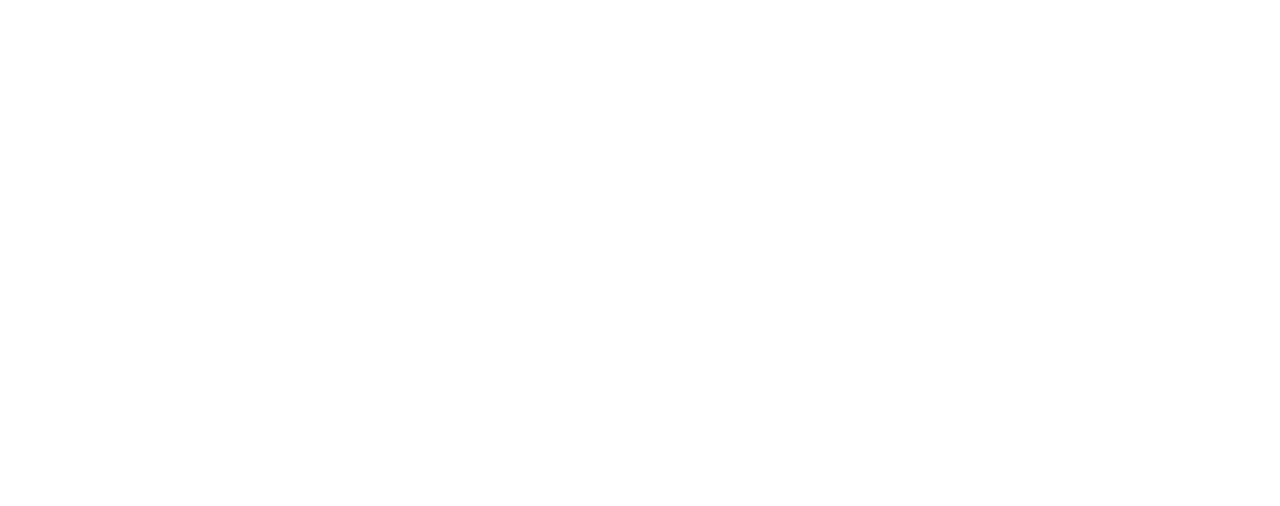
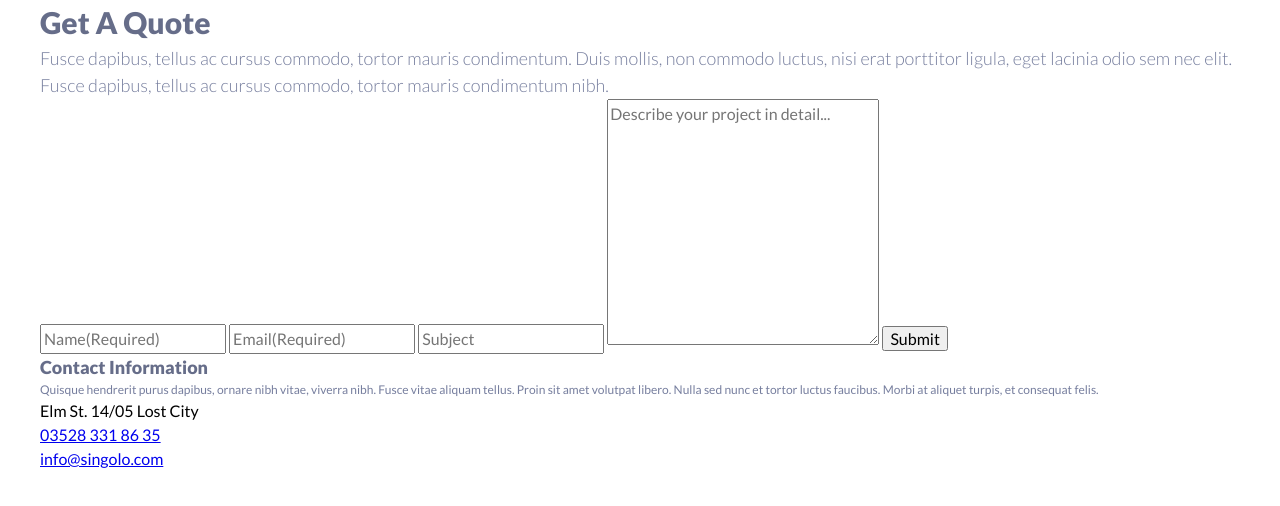
Before and after one commit to borodichAlex/singolo, a plain HTML site: page singolo3.html in a window 1280 px wide. Drawn offline with Linux system fonts and the light colour scheme.

Commit message:
feat: create markup layout for quote block

```diff
--- a/singolo3.css
+++ b/singolo3.css
@@ -0,0 +1,144 @@
+/* Box sizing rules */
+*,
+*::before,
+*::after {
+  box-sizing: border-box;
+}
+
+/* Remove default padding */
+/* Remove list styles on ul, ol elements with a class attribute */
+ul[class],
+ol[class] {
+  list-style: none;
+  padding: 0;
+}
+
+/* Remove default margin */
+body,
+h1,
+h2,
+h3,
+h4,
+p,
+ul[class],
+ol[class],
+li,
+figure,
+figcaption,
+blockquote,
+dl,
+dd {
+  margin: 0;
+}
+
+/* Set core body defaults */
+body {
+  min-height: 100vh;
+  scroll-behavior: smooth;
+  text-rendering: optimizeSpeed;
+  line-height: 1.5;
+}
+
+/* A elements that don't have a class get default styles */
+a:not([class]) {
+  text-decoration-skip-ink: auto;
+}
+
+/* Inherit fonts for inputs and buttons */
+input,
+button,
+textarea,
+select {
+  font: inherit;
+}
+
+/* Remove all animations and transitions for people that prefer not to see them */
+@media (prefers-reduced-motion: reduce) {
+  * {
+    animation-duration: 0.01ms !important;
+    animation-iteration-count: 1 !important;
+    transition-duration: 0.01ms !important;
+    scroll-behavior: auto !important;
+  }
+}
+@font-face {
+  font-family: "Lato";
+  font-style: normal;
+  font-weight: 900;
+  src: url("./assets/fonts/Lato/Lato-Black.ttf") format("truetype");
+}
+@font-face {
+  font-family: "Lato";
+  font-style: normal;
+  font-weight: 700;
+  src: url("./assets/fonts/Lato/Lato-Bold.ttf") format("truetype");
+}
+@font-face {
+  font-family: "Lato";
+  font-style: normal;
+  font-weight: 300;
+  src: url("./assets/fonts/Lato/Lato-Light.ttf") format("truetype");
+}
+@font-face {
+  font-family: "Lato";
+  font-style: normal;
+  font-weight: 400;
+  src: url("./assets/fonts/Lato/Lato-Regular.ttf") format("truetype");
+}
+body {
+  font-family: "Lato", Helvetica, Arial, sans-serif;
+}
+
+.link {
+  text-decoration: none;
+}
+
+.wrapper-inner {
+  padding: 0 2.5rem;
+}
+
+.title {
+  text-transform: capitalize;
+  font-weight: 900;
+  color: #666d89;
+}
+.title--size_big {
+  font-size: 1.875rem;
+}
+.title--size_small {
+  font-size: 1.125rem;
+}
+
+.subtitle {
+  color: #767e9e;
+}
+.subtitle--size_big {
+  font-size: 1.125rem;
+  font-weight: 300;
+}
+.subtitle--size_small {
+  font-size: 0.75rem;
+  font-weight: 400;
+}
+
+.socials {
+  display: flex;
+}
+.socials__link {
+  display: inline-block;
+  border: 1px solid #666d89;
+  padding: 15px;
+  border-radius: 50%;
+  position: relative;
+  margin-right: 8px;
+}
+.socials__link > svg {
+  position: absolute;
+  left: 50%;
+  top: 50%;
+  transform: translate(-50%, -50%);
+}
+.socials__link:hover {
+  cursor: pointer;
+  background-color: #7f87a7;
+}
--- a/singolo3.html
+++ b/singolo3.html
@@ -10,7 +10,42 @@
 
 <body>
 
+	<section class="quote wrapper-inner">
 
+		<article class="quote__lead">
+			<h2 class="quote__title title title--size_big">Get a Quote</h2>
+			<p class="quote__subtitle subtitle subtitle--size_big">Fusce dapibus, tellus ac cursus commodo, tortor mauris
+				condimentum. Duis mollis, non commodo luctus, nisi erat porttitor ligula, eget lacinia odio sem nec elit. Fusce
+				dapibus, tellus ac cursus commodo, tortor mauris condimentum nibh.</p>
+		</article>
+
+		<section class="quote__content">
+
+			<form class="quote__form" action="#" method="POST">
+				<input type="text" name="user-name" placeholder="Name(Required)" required>
+				<input type="email" name="email" placeholder="Email(Required)" required>
+				<input type="text" name="subject" placeholder="Subject">
+				<textarea name="describe-project" cols="30" rows="10"
+					placeholder="Describe your project in detail..."></textarea>
+				<input type="submit" name="submit" value="Submit">
+			</form>
+
+			<aside class="quote__contact-info">
+				<h3 class="title title--size_small">Contact Information</h3>
+				<p class="subtitle subtitle--size_small">Quisque hendrerit purus dapibus, ornare nibh vitae, viverra nibh. Fusce
+					vitae aliquam tellus. Proin sit amet volutpat libero. Nulla sed nunc et tortor luctus faucibus. Morbi at
+					aliquet turpis, et consequat felis.</p>
+
+				<ul class="quote__contacts">
+					<li class="quote__contact">Elm St. 14/05 Lost City</li>
+					<li class="quote__contact"><a href="tel:+035283318635">03528 331 86 35</a></li>
+					<li class="quote__contact"><a href="mailto:info@singolo.com">info@singolo.com</a></li>
+				</ul>
+			</aside>
+
+		</section>
+
+	</section>
 
 </body>
 
```
